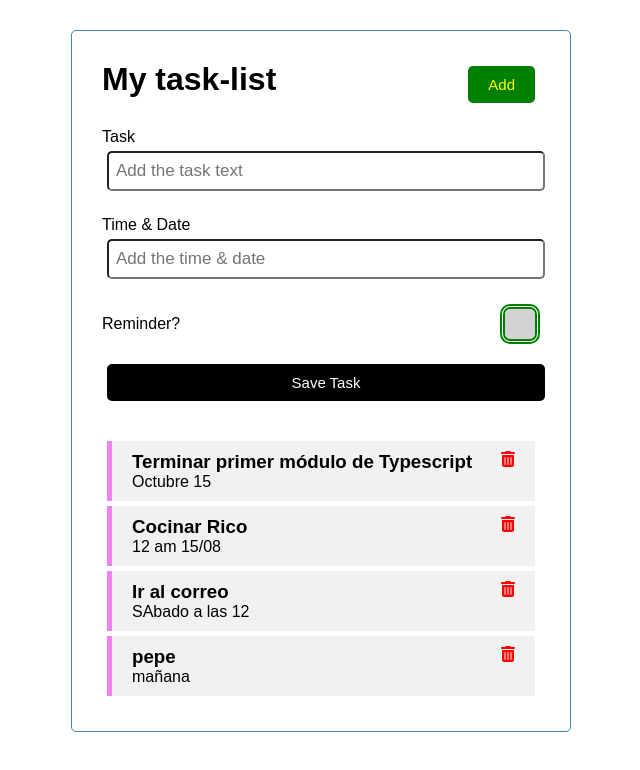
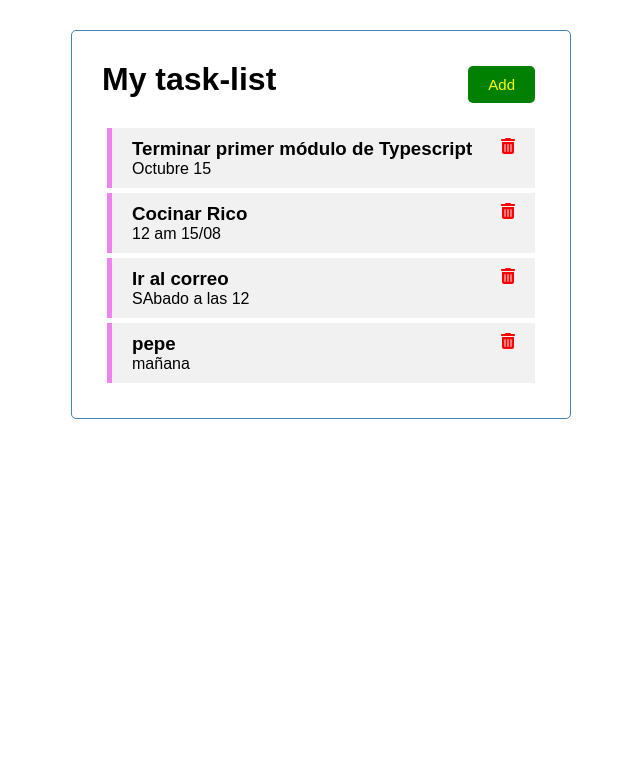
Before and after one commit to m32795434/Angular, an Angular app in the folder task-list/: page / in a window 1280 px wide. Shown: the top 770 px of the page, without its empty margins (319-959 px from the left). Built offline with nearby package versions, Linux system fonts and the light colour scheme; data requests are answered from the project's data file.

Commit message:
another Subscription for the form

```diff
--- a/task-list/src/app/components/add-task/add-task.component.html
+++ b/task-list/src/app/components/add-task/add-task.component.html
@@ -1,4 +1,4 @@
-<form class="addForm" (ngSubmit)="onSubmit()">
+<form class="addForm" (ngSubmit)="onSubmit()" *ngIf="showAddTask">
     <fieldset class="form-control">
         <label for="text">Task</label>
         <input type="text" name="text" id="text" placeholder="Add the task text" [(ngModel)]="text">
--- a/task-list/src/app/components/add-task/add-task.component.ts
+++ b/task-list/src/app/components/add-task/add-task.component.ts
@@ -1,5 +1,8 @@
 import { Component, EventEmitter, Output } from '@angular/core';
 import { TaskIterface } from 'src/app/task';
+import { UiService } from '../../services/ui.service';
+import { Subscription } from 'rxjs';
+
 
 @Component({
   selector: 'app-add-task',
@@ -11,6 +14,15 @@ export class AddTaskComponent {
   text = '';
   day = '';
   reminder = false;
+  showAddTask = false;
+  subscription?: Subscription;
+
+  constructor(private uiService: UiService) {
+    this.subscription = this.uiService.onToggle().subscribe((val) => {
+      this.showAddTask = val;
+    })
+  }
+
   onSubmit() {
     console.log('submited')
     if (!this.text) {
```
